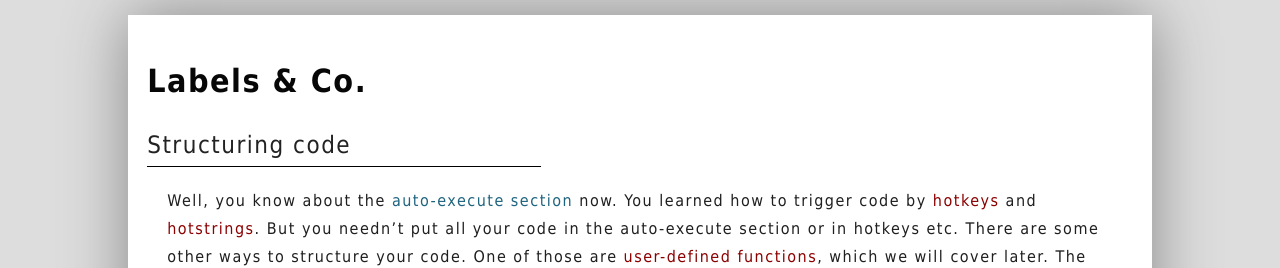
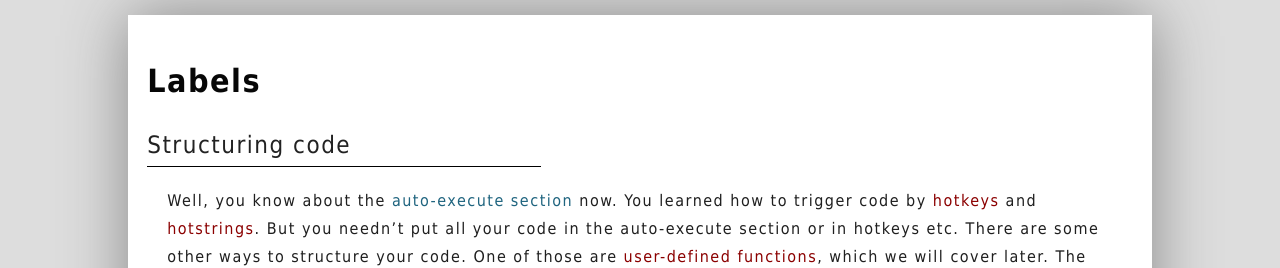
Before and after one commit to maul-esel/ahkbook, a Jekyll site: the page built from en/_posts/2011-11-06-Labels.markdown, in a window 1280 px wide and 900 px high. Shown: the top 268 px of the window. Built offline with Jekyll 4.4.1, drawn with Linux system fonts in a browser that asks for light colours.

Commit message:
remove meaningless '& Co.'

```diff
--- a/en/_posts/2011-10-29-Introduction.markdown
+++ b/en/_posts/2011-10-29-Introduction.markdown
@@ -60,7 +60,7 @@ You can use AutoHotkey for game scripts, for quick macros, for tasks that take h
 	- [Hotstrings]()
 
 		- [remapping]()
-	- [Labels & Co.](Labels.html)
+	- [Labels](Labels.html)
 
 		- [useful tools: TillaGoTo](Useful-Tools-TillaGoTo.html)
 	- [Variables, commands and function stuff](Variables-functions-commands.html)
--- a/en/_posts/2011-11-06-Labels.markdown
+++ b/en/_posts/2011-11-06-Labels.markdown
@@ -1,10 +1,10 @@
 ---
-title: Labels & Co.
+title: Labels
 layout: post
 permalink: /en/Labels.html
 ---
 
-# Labels & Co.
+# Labels
 
 ## Structuring code
 Well, you know about the [auto-execute section](auto-execute-section.html) now. You learned how to trigger code by [hotkeys]() and [hotstrings]().
```
